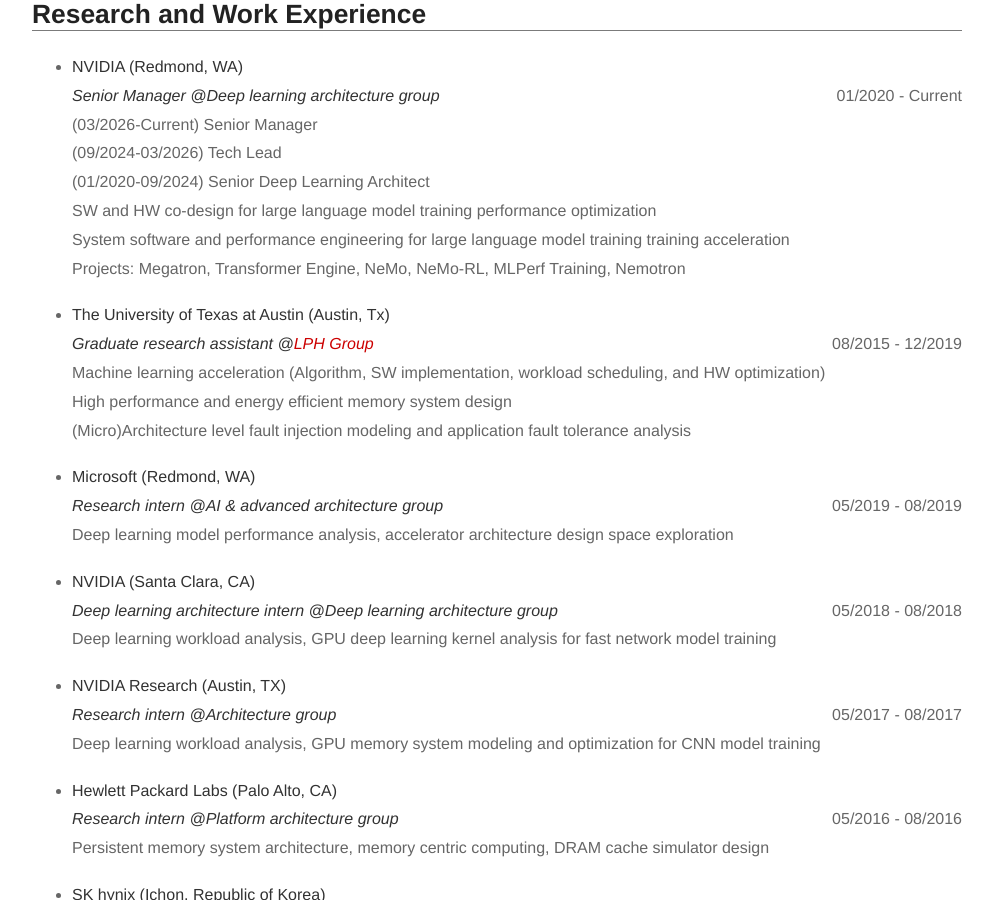
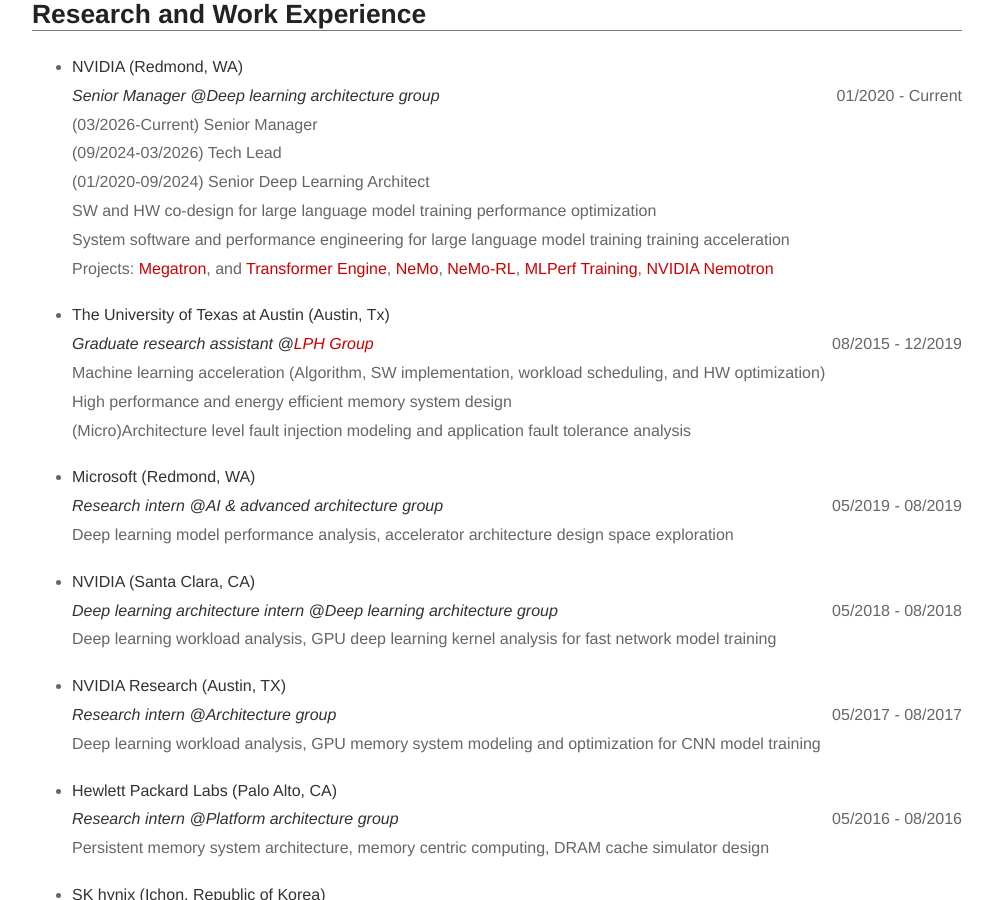
Before and after one commit to erhoo82/erhoo82.github.io, a Jekyll site: the page built from index.md, in a window 1280 px wide and 900 px high, scrolled down 1049 px. Shown: the whole window, without its empty margins (143-1136 px from the left). Built offline with Jekyll 4.4.1, drawn with Linux system fonts in a browser that asks for light colours.

Commit message:
update
Signed-off-by: Sangkug Lym <slym@nvidia.com>

```diff
--- a/index.md
+++ b/index.md
@@ -47,7 +47,7 @@ For more details about me, please refer <a href="https://drive.google.com/file/d
     <br>(01/2020-09/2024) Senior Deep Learning Architect
     <br>SW and HW co-design for large language model training performance optimization
     <br>System software and performance engineering for large language model training training acceleration
-    <br>Projects: Megatron, Transformer Engine, NeMo, NeMo-RL, MLPerf Training, Nemotron
+    <br>Projects: <a href="https://github.com/NVIDIA/Megatron-LM" style="text-decoration : none;color: #cc0000">Megatron</a>, and <a href="https://github.com/NVIDIA/TransformerEngine" style="text-decoration : none;color: #cc0000">Transformer Engine</a>, <a href="https://github.com/NVIDIA/NeMo" style="text-decoration : none;color: #cc0000">NeMo</a>, <a href="https://github.com/NVIDIA-NeMo/RL" style="text-decoration : none;color: #cc0000">NeMo-RL</a>, <a href="https://developer.nvidia.com/blog/tag/mlperf/" style="text-decoration : none;color: #cc0000">MLPerf Training</a>, <a href="https://developer.nvidia.com/topics/ai/nemotron" style="text-decoration : none;color: #cc0000">NVIDIA Nemotron</a>
     </li><br>
 
 
```
